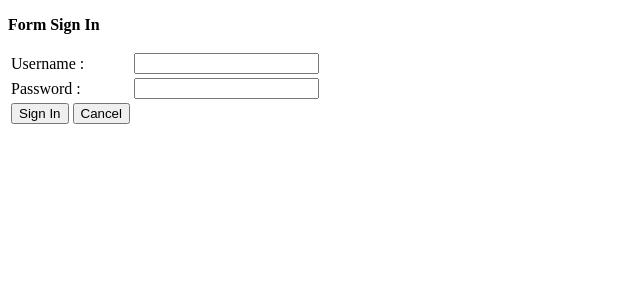
After one commit to SyamsiNurFadilah/Sistem-Informasi-perpustakaan-sederhana, a PHP site: page /signin.php in a window 1280 px wide. The commit adds this page. Shown: the top 300 px of the page, without its empty margins (0-640 px from the left). Run offline with PHP 8.4, Linux system fonts and the light colour scheme.

Commit message:
commit lanjutan

```diff
--- /dev/null
+++ b/signin.php
@@ -0,0 +1,27 @@
+<!DOCTYPE html>
+<html lang="en">
+<head>
+    <meta charset="UTF-8">
+    <meta name="viewport" content="width=device-width, initial-scale=1.0">
+    <title>Sign In</title>
+</head>
+<body>
+    <table>
+        <form action="dashboard.php" method="post">
+            <p><b>Form Sign In</b></p>
+            <tr>
+                <td>Username : </td>
+                <td><input type="text" name="username" id="username"></td>
+            </tr>
+            <tr>
+                <td>Password : </td>
+                <td><input type="password" name="password" id="Password"></td>
+            </tr>
+            <tr>
+                <td><button type="submit" name="submit" id="submit">Sign In</button>
+                <button type="reset" name="reset" id="reset">Cancel</button></td>
+            </tr>
+        </form>
+    </table>
+</body>
+</html>
--- a/signup.php
+++ b/signup.php
@@ -8,7 +8,7 @@
 <body>
     <table>
         <form action="signin.php" method="post">
-            <p><b>Form Registrasi</b></p>
+            <p><b>Form Sign Up</b></p>
             <tr>
                 <td>Nama Lengkap : </td>
                 <td><input type="text" name="nama" id="nama" required></td>
```
